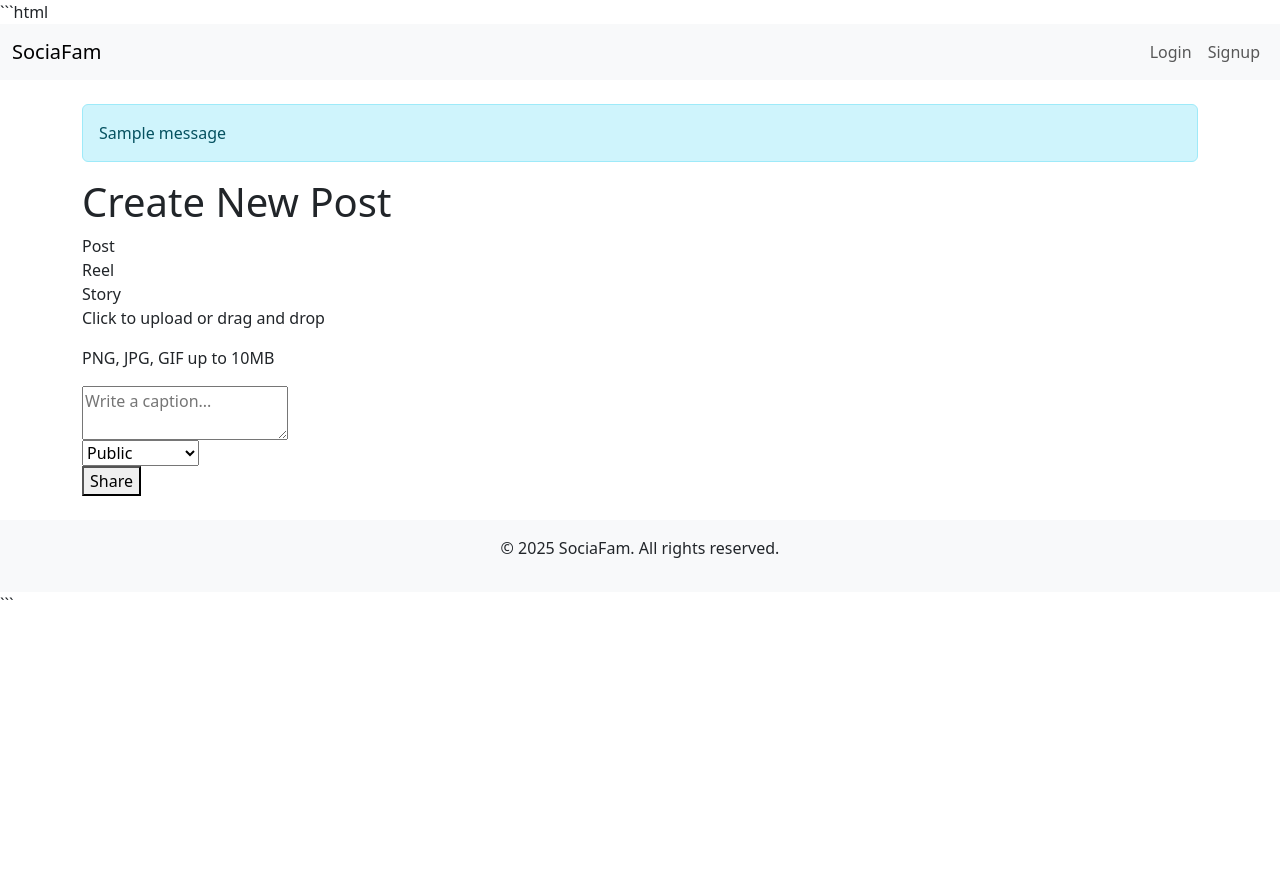
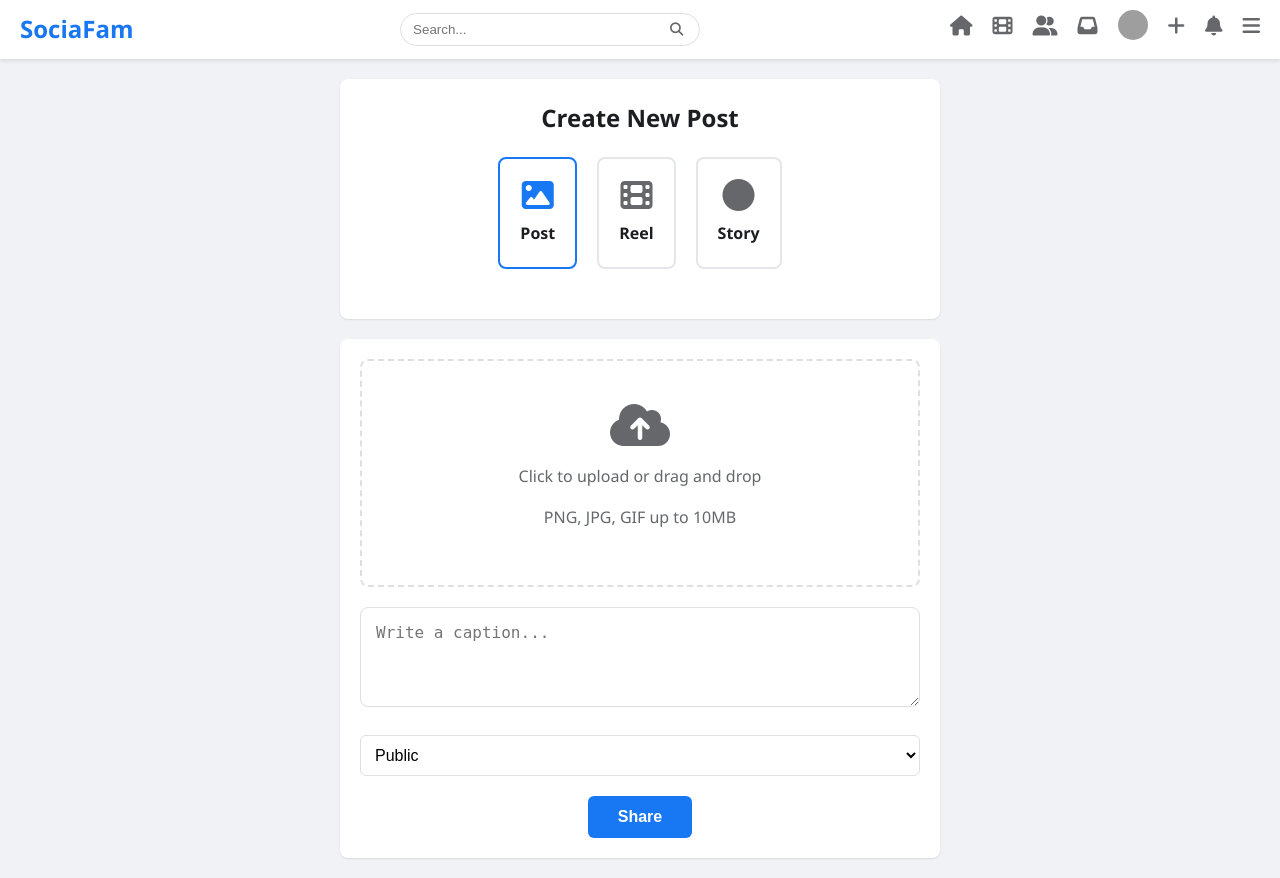
Before and after one commit to Hencheng2/sociafum, a Flask app: template templates/add-content.html in a window 1280 px wide. Before the commit the page ends 600 px from the top, so only its background shows below. Run offline with Flask 3, Linux system fonts and the light colour scheme; the template is opened without the code that fills it, so the values that code supplies are empty; tables that the repository leaves empty hold one stand-in row (values such as "Sample post"); one stand-in notice (Sample message) is shown; parts of the project's set-up code (start-up, migrations or seed data) failed here and were passed over; some libraries are stand-ins or nearby versions; grey boxes are pictures that could not be loaded.

Commit message:
Update base.html

````diff
--- a/templates/base.html
+++ b/templates/base.html
@@ -1,60 +1,92 @@
-```html
 <!DOCTYPE html>
 <html lang="en">
 <head>
     <meta charset="UTF-8">
     <meta name="viewport" content="width=device-width, initial-scale=1.0">
-    <title>{% block title %}SociaFam{% endblock %}</title>
-    <link href="https://cdn.jsdelivr.net/npm/bootstrap@5.3.0/dist/css/bootstrap.min.css" rel="stylesheet">
-    <link rel="stylesheet" href="{{ url_for('static', filename='css/styles.css') }}">
+    <title>SociaFam - {% block title %}{% endblock %}</title>
+    <link rel="stylesheet" href="https://cdnjs.cloudflare.com/ajax/libs/font-awesome/6.4.0/css/all.min.css">
+    <link rel="stylesheet" href="{{ url_for('static', filename='css/style.css') }}">
+    <link rel="stylesheet" href="{{ url_for('static', filename='css/responsive.css') }}">
+    {% block extra_css %}{% endblock %}
 </head>
-<body>
-    <nav class="navbar navbar-expand-lg navbar-light bg-light">
-        <div class="container-fluid">
-            <a class="navbar-brand" href="{{ url_for('home') }}">SociaFam</a>
-            <button class="navbar-toggler" type="button" data-bs-toggle="collapse" data-bs-target="#navbarNav">
-                <span class="navbar-toggler-icon"></span>
-            </button>
-            <div class="collapse navbar-collapse" id="navbarNav">
-                <ul class="navbar-nav ms-auto">
-                    {% if current_user.is_authenticated %}
-                        <li class="nav-item">
-                            <a class="nav-link" href="{{ url_for('profile') }}">Profile</a>
-                        </li>
-                        <li class="nav-item">
-                            <a class="nav-link" href="{{ url_for('logout') }}">Logout</a>
-                        </li>
-                    {% else %}
-                        <li class="nav-item">
-                            <a class="nav-link" href="{{ url_for('login') }}">Login</a>
-                        </li>
-                        <li class="nav-item">
-                            <a class="nav-link" href="{{ url_for('signup') }}">Signup</a>
-                        </li>
-                    {% endif %}
-                </ul>
-            </div>
+<body class="{% if current_user.is_authenticated and current_user.theme == 'dark' %}dark-theme{% endif %}">
+    <!-- Navigation Bar -->
+    <nav class="navbar">
+        <div class="nav-brand">
+            <a href="{{ url_for('index') }}">SociaFam</a>
+        </div>
+
+        <div class="nav-search">
+            <form action="{{ url_for('search') }}" method="GET">
+                <input type="text" name="q" placeholder="Search...">
+                <button type="submit"><i class="fas fa-search"></i></button>
+            </form>
+        </div>
+
+        <div class="nav-icons">
+            <a href="{{ url_for('index') }}" class="nav-icon"><i class="fas fa-home"></i></a>
+            <a href="{{ url_for('reels') }}" class="nav-icon"><i class="fas fa-film"></i></a>
+            <a href="{{ url_for('friends') }}" class="nav-icon">
+                <i class="fas fa-user-friends"></i>
+                {% if current_user.is_authenticated and current_user.followers.filter_by(is_read=False).count() > 0 %}
+                <span class="nav-badge">{{ current_user.followers.filter_by(is_read=False).count() }}</span>
+                {% endif %}
+            </a>
+            <a href="{{ url_for('inbox') }}" class="nav-icon">
+                <i class="fas fa-inbox"></i>
+                {% if current_user.is_authenticated and current_user.received_messages.filter_by(is_read=False).count() > 0 %}
+                <span class="nav-badge">{{ current_user.received_messages.filter_by(is_read=False).count() }}</span>
+                {% endif %}
+            </a>
+            <a href="{% if current_user.is_authenticated %}{{ url_for('profile', username=current_user.username) }}{% else %}{{ url_for('login') }}{% endif %}" class="nav-icon">
+                {% if current_user.is_authenticated and current_user.profile_pic %}
+                <img src="{{ url_for('get_profile_image', user_id=current_user.id) }}" alt="Profile" class="nav-profile-pic">
+                {% else %}
+                <img src="{{ url_for('static', filename='images/default-profile.png') }}" alt="Profile" class="nav-profile-pic">
+                {% endif %}
+            </a>
+            <a href="{{ url_for('add_post') }}" class="nav-icon"><i class="fas fa-plus"></i></a>
+            <a href="{{ url_for('notifications') }}" class="nav-icon">
+                <i class="fas fa-bell"></i>
+                {% if current_user.is_authenticated and current_user.notifications.filter_by(is_read=False).count() > 0 %}
+                <span class="nav-badge">{{ current_user.notifications.filter_by(is_read=False).count() }}</span>
+                {% endif %}
+            </a>
+            <a href="{{ url_for('menu') }}" class="nav-icon"><i class="fas fa-bars"></i></a>
+            {% if current_user.is_authenticated and current_user.is_admin %}
+            <a href="{{ url_for('admin_dashboard') }}" class="nav-icon"><i class="fas fa-cog"></i></a>
+            {% endif %}
         </div>
     </nav>
 
-    <div class="container mt-4">
-        {% with messages = get_flashed_messages() %}
+    <!-- Main Content -->
+    <main class="main-content">
+        {% with messages = get_flashed_messages(with_categories=true) %}
             {% if messages %}
-                {% for message in messages %}
-                    <div class="alert alert-info">{{ message }}</div>
-                {% endfor %}
+                <div class="flash-messages">
+                    {% for category, message in messages %}
+                        <div class="flash flash-{{ category }}">{{ message }}</div>
+                    {% endfor %}
+                </div>
             {% endif %}
         {% endwith %}
-        {% block content %}
-        {% endblock %}
-    </div>
 
-    <footer class="bg-light text-center py-3 mt-4">
-        <p>&copy; 2025 SociaFam. All rights reserved.</p>
-    </footer>
+        {% block content %}{% endblock %}
+    </main>
 
-    <script src="https://cdn.jsdelivr.net/npm/bootstrap@5.3.0/dist/js/bootstrap.bundle.min.js"></script>
-    <script src="{{ url_for('static', filename='js/scripts.js') }}"></script>
+    <script src="{{ url_for('static', filename='js/main.js') }}"></script>
+    {% block extra_js %}{% endblock %}
+
+    <script>
+        // Apply theme on page load
+        document.addEventListener('DOMContentLoaded', function() {
+            {% if current_user.is_authenticated %}
+            const theme = '{{ current_user.theme }}';
+            if (theme === 'dark') {
+                document.body.classList.add('dark-theme');
+            }
+            {% endif %}
+        });
+    </script>
 </body>
 </html>
-```
````
